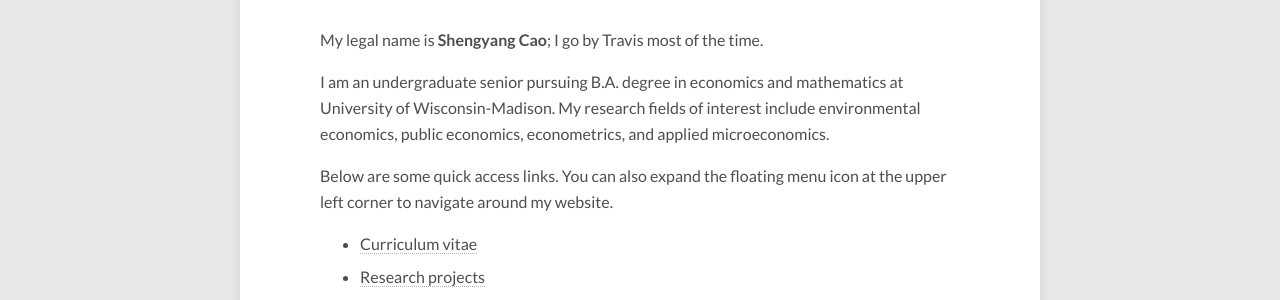
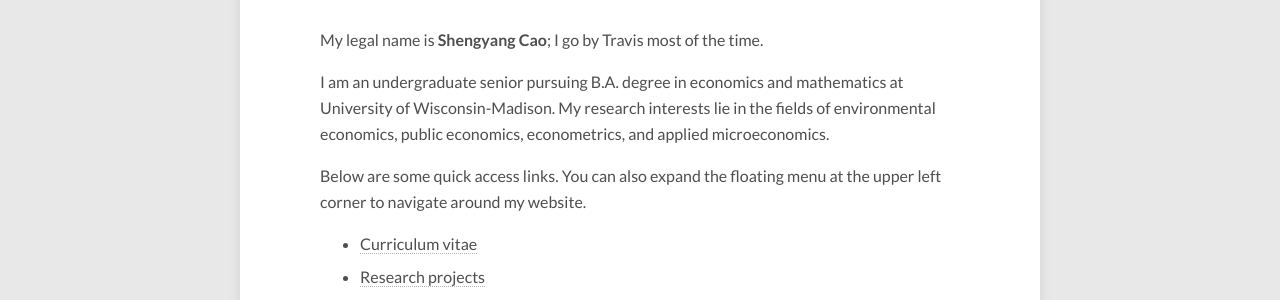
Before and after one commit to scaotravis/scaotravis.github.io, a Jekyll site: the page built from _posts/2018-11-19-homepage.md, in a window 1280 px wide. Shown: the part 302-602 px from the top of the page. Built offline with Jekyll 4.4.1, drawn with Linux system fonts in a browser that asks for light colours; nearby versions of some CDN libraries.

Commit message:
updated homepage

```diff
--- a/_posts/2018-11-19-homepage.md
+++ b/_posts/2018-11-19-homepage.md
@@ -9,9 +9,9 @@ categories: homepage
 
 My legal name is **Shengyang Cao**; I go by Travis most of the time.
 
-I am an undergraduate senior pursuing B.A. degree in economics and mathematics at University of Wisconsin-Madison. My research fields of interest include environmental economics, public economics, econometrics, and applied microeconomics.
+I am an undergraduate senior pursuing B.A. degree in economics and mathematics at University of Wisconsin-Madison. My research interests lie in the fields of environmental economics, public economics, econometrics, and applied microeconomics.
 
-Below are some quick access links. You can also expand the floating menu icon at the upper left corner to navigate around my website.
+Below are some quick access links. You can also expand the floating menu at the upper left corner to navigate around my website.
 
 * [Curriculum vitae]({{ site.url }}/downloads/cv_shengyang_cao.pdf)
 * [Research projects]({{ site.url }}/research)
```
